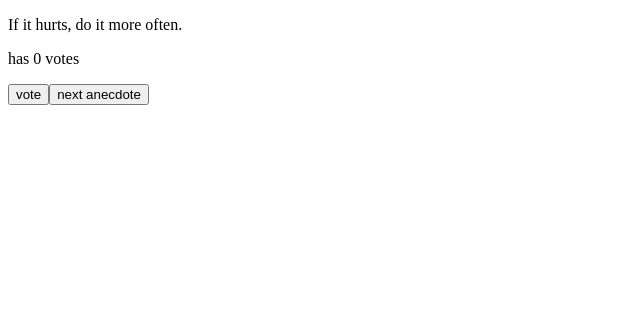
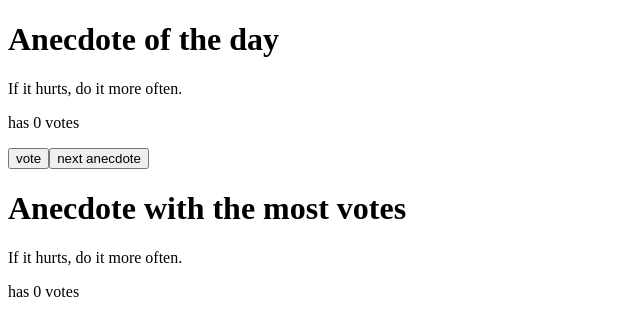
Before and after one commit to GioFrance/fullstackopen, a React (Create React App) app in the folder part1/anecdote/: page / in a window 1280 px wide. Shown: the top 336 px of the page, without its empty margins (0-640 px from the left). Built offline with nearby package versions, Linux system fonts and the light colour scheme.

Commit message:
part1.14 anecdotes before Refactoring

```diff
--- a/part1/anecdote/src/App.js
+++ b/part1/anecdote/src/App.js
@@ -1,4 +1,8 @@
 import { useState } from "react";
+
+const Header = ({ text }) => {
+  return <h1>{text}</h1>;
+};
 
 const App = () => {
   const anecdotes = [
@@ -33,14 +37,22 @@ const App = () => {
   // const handleClickNext = () =>
   //   setSelected(Math.floor(Math.random() * anecdotes.length));
 
+  const mostVote = Math.max(...totalVote);
+  const index = totalVote.indexOf(mostVote);
+  const winner = anecdotes[index];
+
   return (
     <div>
+      <Header text="Anecdote of the day" />
       <p>{anecdotes[selected]}</p>
       <p>has {totalVote[selected]} votes</p>
       <div>
         <button onClick={handleClickVote}>vote</button>
         <button onClick={handleClickNext}>next anecdote</button>
       </div>
+      <Header text="Anecdote with the most votes" />
+      <p>{winner}</p>
+      <p>has {mostVote} votes</p>
     </div>
   );
 };
```
